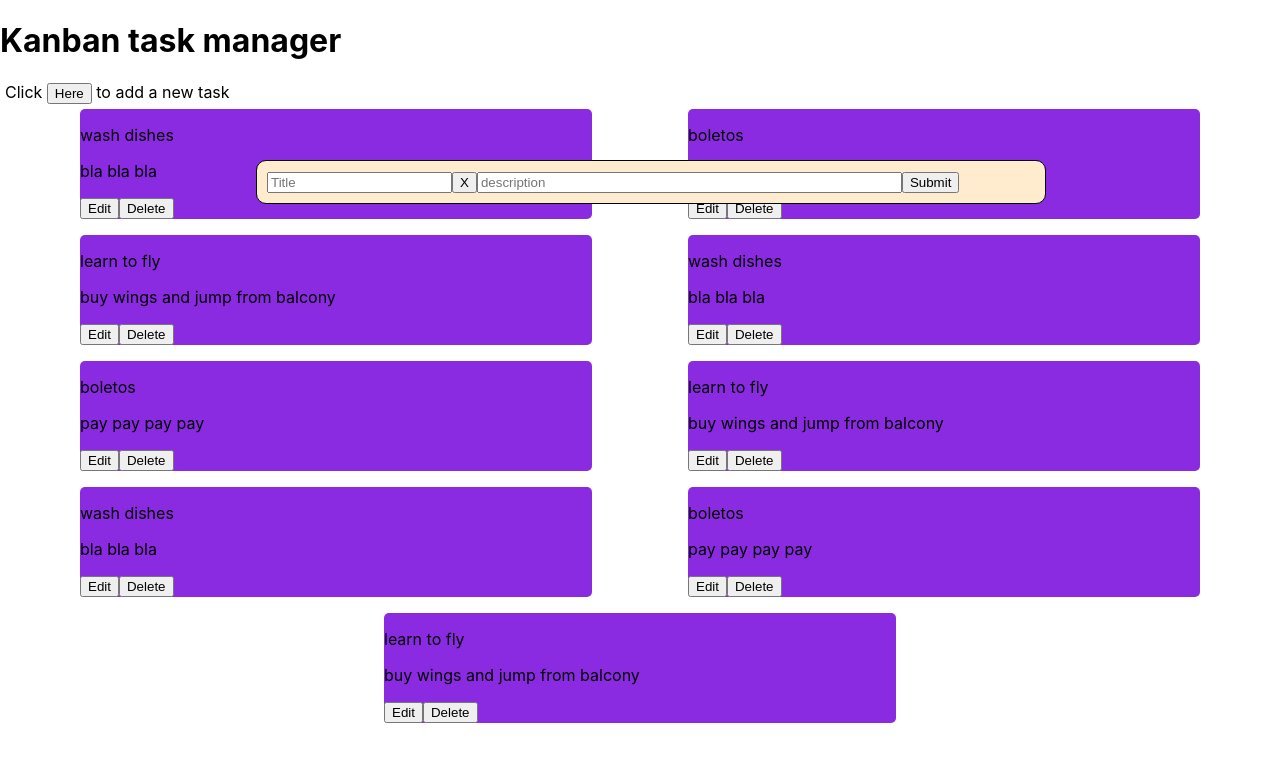
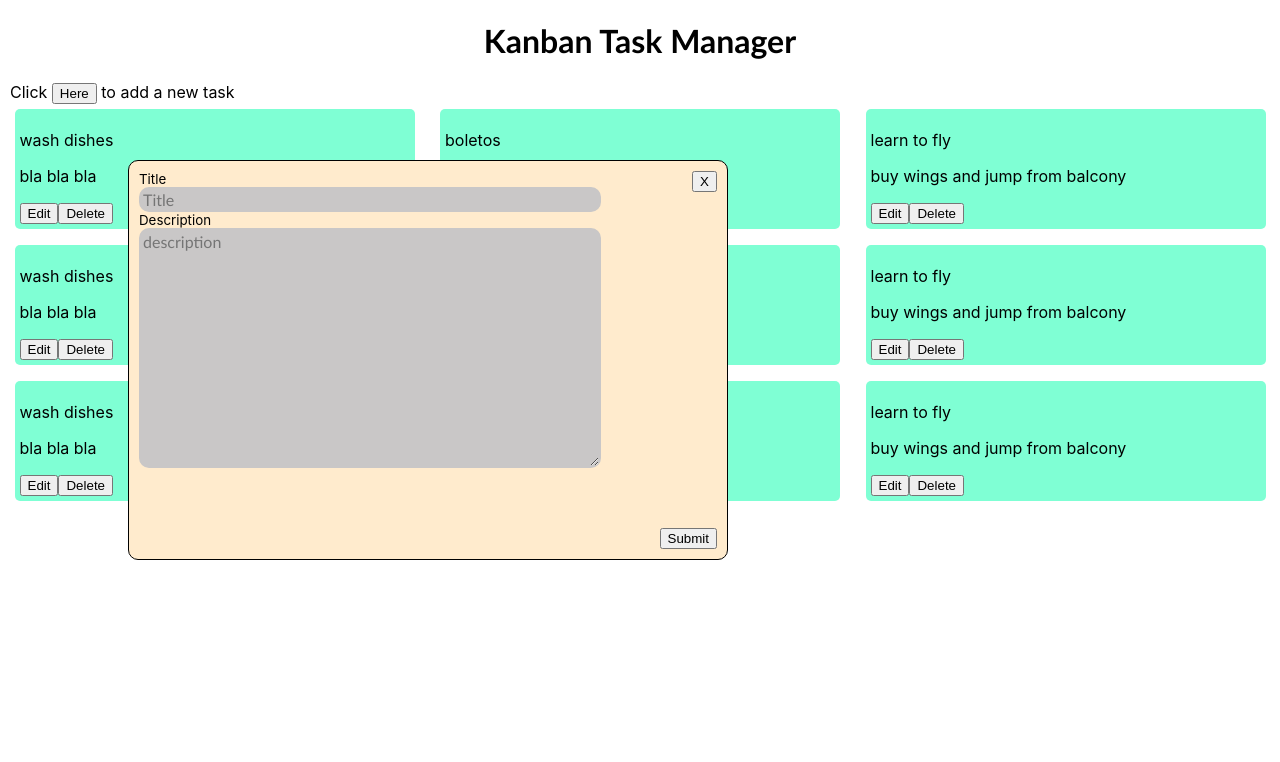
Before and after one commit to Ahab1777/kanban-task-tracker, a React (Create React App) app: page / in a window 1280 px wide. Both pictures are taken after a click on the button "Here". Shown: the top 762 px of the page. Built offline with nearby package versions, Linux system fonts and the light colour scheme.

Commit message:
CSS in progress

```diff
--- a/src/App.css
+++ b/src/App.css
@@ -1,4 +1,4 @@
-/* * {
+* {
     box-sizing: border-box;
 }
 
@@ -7,15 +7,11 @@ body {
 }
 
 
-.new-task-form {
-    position: fixed;
-    height: 300px;
-    width: 60vw;
+h1 {
+    font-family:'Trebuchet MS', 'Lucida Sans Unicode', 'Lucida Grande', 'Lucida Sans', Arial, sans-serif;
+    text-align: center;
 }
 
-@media (max-width: 800px) {
-
-} */
 
 /* Board */
 
@@ -29,20 +25,25 @@ body {
 }
 
 .board-item {
-    background-color: blueviolet;
-    max-width: 90vw;
-    min-width: 40vw;
+    background-color:aquamarine;
+    width: clamp(200px, 85vw, 400px);
+
+    padding: 5px;
     border-radius: 5px;
+    ;
 }
+
+/* --- edit--- */
 
 .task-edit {
     background-color: blanchedalmond;
     position: absolute;
     top: 20%;
-    left: 20vw;
+    left: 10vw;
+    /* left: 20vw; */
     z-index: 100;
-    width: 60vw;
-    max-width: 90vw;
+    width: clamp(100px, 80vw, 600px );
+    height: 500px;
     max-height: 50vh;
     display: block;
     padding: 10px;
@@ -53,23 +54,194 @@ body {
 
 }
 
+
+.edit-task-form {
+    /* position: fixed; */
+    height: clamp(350px, 60vh, 600px);
+    width:100%;
+    /* flex-direction: column; */
+    /* align-content: center; */
+
+}
+
+
 .task-edit label{
     display: block;
     font-size: smaller;
 }
 
+
+.new-task-form input, textarea{
+    width: 80%;
+}
 .task-edit textarea{
-    width: 300px;
-    height: max-content;
+    height: 100%;
+    background-color: #c9c7c7;
+    color: rgb(35, 35, 35);
+    border: 2px solid transparent;
+    border-radius: 10px;
+    font-family: 'Trebuchet MS', 'Lucida Sans Unicode', 'Lucida Grande', 'Lucida Sans', Arial, sans-serif;
+    font-size: 16px;
+    transition: all 0.2s;
+    outline: none;
 }
 
-@media (max-width: 800px) {
-    .task-edit {
-        width: 90vw;
-        left: 5vw;
-    }
+.task-edit textarea:hover {
+    background-color: #e0dfdf;
+    color: black;
+
 }
+
+.task-edit textarea:focus {
+    background-color: #f8f6f6;
+    color: black;
+    border-color: black;
+
+}
+
+.task-edit input{
+    height: 100%;
+    background-color: #c9c7c7;
+    color: rgb(35, 35, 35);
+    border: 2px solid transparent;
+    border-radius: 10px;
+    font-family: 'Trebuchet MS', 'Lucida Sans Unicode', 'Lucida Grande', 'Lucida Sans', Arial, sans-serif;
+    font-size: 16px;
+    transition: all 0.2s;
+    outline: none;
+}
+
+.task-edit input:hover {
+    background-color: #e0dfdf;
+    color: black;
+
+}
+
+.task-edit input:focus {
+    background-color: #f8f6f6;
+    color: black;
+    border-color: black;
+
+}
+
+.title-block {
+    width: 100%;
+}
+
+.description-block {
+    width: 100%;
+    height: clamp(200px, 50%, 400px )
+}
+
+.close-button-edit {
+    position: absolute;
+    right: 10px;
+}
+
+.confirm-button-edit {
+    position: absolute;
+    right: 10px;
+    bottom: 10px;
+}
+
+
+
+/* ---new task--- */
+
 
 .new-task-container {
     margin: 5px;
 }
+
+.new-task-popup {
+    background-color: blanchedalmond;
+    position: absolute;
+    top: 20%;
+    left: 10vw;
+    /* left: 20vw; */
+    z-index: 100;
+    width: clamp(100px, 80vw, 600px );
+    height: 500px;
+    max-height: 50vh;
+    display: block;
+    padding: 10px;
+    border-style:solid;
+    border-width: 1px;
+    border-color: black;
+    border-radius: 10px;
+}
+
+.new-task-form label{
+    display: block;
+    font-size: smaller;
+}
+
+.close-button-new-task {
+    position: absolute;
+    right: 10px;
+}
+
+.confirm-button-new-task {
+    position: absolute;
+    right: 10px;
+    bottom: 10px;
+}
+
+
+.new-task-form {
+    height: clamp(350px, 60vh, 600px);
+    width:100%;
+}
+
+.new-task-popup
+
+
+.new-task-form  textarea{
+    height: 100%;
+    background-color: #c9c7c7;
+    color: rgb(35, 35, 35);
+    border: 2px solid transparent;
+    border-radius: 10px;
+    font-family: 'Trebuchet MS', 'Lucida Sans Unicode', 'Lucida Grande', 'Lucida Sans', Arial, sans-serif;
+    font-size: 16px;
+    transition: all 0.2s;
+    outline: none;
+}
+
+.new-task-form  textarea:hover {
+    background-color: #e0dfdf;
+    color: black;
+
+}
+
+.new-task-form  textarea:focus {
+    background-color: #f8f6f6;
+    color: black;
+    border-color: black;
+
+}
+
+.new-task-popup  input{
+    height: 100%;
+    background-color: #c9c7c7;
+    color: rgb(35, 35, 35);
+    border: 2px solid transparent;
+    border-radius: 10px;
+    font-family: 'Trebuchet MS', 'Lucida Sans Unicode', 'Lucida Grande', 'Lucida Sans', Arial, sans-serif;
+    font-size: 16px;
+    transition: all 0.2s;
+    outline: none;
+}
+
+.new-task-popup  input:hover {
+    background-color: #e0dfdf;
+    color: black;
+
+}
+
+.new-task-popup  input:focus {
+    background-color: #f8f6f6;
+    color: black;
+    border-color: black;
+
+}
--- a/src/App.js
+++ b/src/App.js
@@ -56,7 +56,7 @@ function App() {
     <>
     <div className="App">
 
-    <h1>Kanban task manager</h1>
+    <h1>Kanban Task Manager</h1>
 
       <KanbanContext.Provider value={{taskTitle, setTaskTitle, taskDescription, setTaskDescription, isDisabled, setIsDisabled, taskList, setTaskList}}>
 
--- a/src/components/EditTask.jsx
+++ b/src/components/EditTask.jsx
@@ -34,10 +34,13 @@ const EditTask = ({index, title, description, setEditMode}) => {
 
     return (
         <>
+                        {/* div - task-edit */}
+            <form className="edit-task-form">
 
-            <form className="new-task-form">
+                <button className="close-button-edit" onClick={handleCloseButton}>X</button>
 
-                <div className="task-form-block">
+                <div className="title-block">
+
                     <label htmlFor="task-title-input" className="title-input-label">Title</label>
                     <input className="task-title-input"
                     name="taskTitle"
@@ -48,11 +51,12 @@ const EditTask = ({index, title, description, setEditMode}) => {
                     maxLength={16}
                     onChange={handleChange}
                     ></input>
+
                 </div>
 
-                <button onClick={handleCloseButton}>X</button>
 
-                <div className="task-form-block">
+                <div className="description-block">
+
                     <label htmlFor="taskDescription">Description</label>
                     <textarea
                     name="taskDescription"
@@ -64,9 +68,11 @@ const EditTask = ({index, title, description, setEditMode}) => {
                     maxLength={100}
                     onChange={handleChange}
                     ></textarea>
+
                 </div>
 
                 <button
+                className="confirm-button-edit"
                 onClick={handleEdit}
                 type="submit"
                 >Edit
--- a/src/components/NewTask.jsx
+++ b/src/components/NewTask.jsx
@@ -38,10 +38,14 @@ const NewTask = () => {
     <button className="new-task-button" onClick={() => setTaskEdit(true)}>Here</button>
 
 
-        {taskEdit ? <div className="task-edit">
+        {taskEdit ? <div className="new-task-popup">
 
-            <form>
+            <form className="new-task-form">
+                <button className="close-button-new-task" onClick={handleCloseButton}>X</button>
 
+                <div className="title-block">
+
+                    <label htmlFor="taskTitle">Title</label>
                     <input className="task-title-input"
                     name="taskTitle"
                     value={taskTitle}
@@ -52,9 +56,12 @@ const NewTask = () => {
                     onChange={handleChange}
                     ></input>
 
-                <button onClick={handleCloseButton}>X</button>
+                </div>
 
-                <input
+                <div className="description-block">
+
+                    <label htmlFor="taskDescription">Description</label>
+                    <textarea
                     name="taskDescription"
                     value={taskDescription}
                     type="text"
@@ -63,9 +70,13 @@ const NewTask = () => {
                     maxLength={100}
                     size={50}
                     onChange={handleChange}
-                ></input>
+                    ></textarea>
+
+                </div>
+
 
                 <button
+                className="confirm-button-new-task"
                 onClick={handleSubmit}
                 type="submit"
                 >Submit
```
Lines whose indentation alone changed are shown as unchanged.
